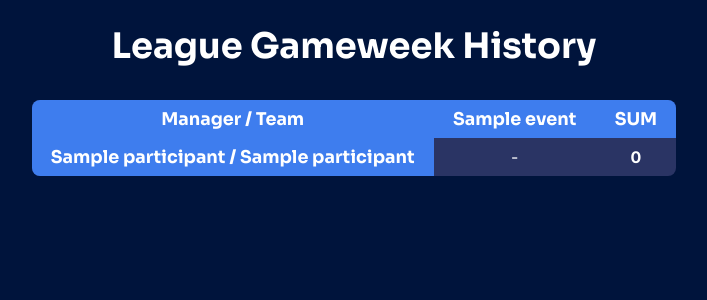
After one commit to torkiljohnsen/live_fpl_league, a Python web app: template templates/league_gameweek_history.html in a window 1280 px wide. The commit adds this page. Shown: the top 300 px of the page, without its empty margins (286-993 px from the left). Run offline with Jinja, Linux system fonts and the light colour scheme; the template is opened without the code that fills it: most values are stand-ins (such as "Sample title", 1, 10 or a date in 2020).

Commit message:
Refactor, add a new template
Prepare for showing the gameweek history screen.

```diff
--- a/fpl/fpl_league.py
+++ b/fpl/fpl_league.py
@@ -6,8 +6,12 @@ class FPLLeague:
         self.league_id = league_id
         self.fpl_api = fpl_api
         self.bootstrap = self.fpl_api.get_bootstrap_static()
+        self._set_events_list()
         self._set_finished_event_ids()
         self._init_league_data()
+
+    def _set_events_list(self):
+        self.event_ids = sorted(event['id'] for event in self.bootstrap['events'])
 
     def _set_finished_event_ids(self):
         self.finished_event_ids = [event["id"] for event in self.bootstrap["events"] if event["finished"]]
@@ -65,4 +69,5 @@ class FPLLeague:
         summary = dict(self.info)
         summary["generated_time"] = datetime.now(timezone.utc).replace(microsecond=0).isoformat().replace("+00:00", "Z")
         summary["participants"] = self.get_participants()
+        summary["event_ids"] = self.event_ids
         return summary
--- /dev/null
+++ b/templates/base.html
@@ -0,0 +1,14 @@
+<!DOCTYPE html>
+<html lang="en">
+<head>
+    <meta charset="UTF-8">
+    <meta name="viewport" content="width=device-width, initial-scale=1.0">
+    <title>{% block title %}FPL League{% endblock %}</title>
+    <link href="https://fonts.googleapis.com/css2?family=Inter:wght@400;700&family=Sora:wght@700&display=swap" rel="stylesheet">
+    <link rel="stylesheet" href="style.css">
+    {% block extra_head %}{% endblock %}
+</head>
+<body>
+    {% block body %}{% endblock %}
+</body>
+</html>
--- /dev/null
+++ b/templates/league_gameweek_history.html
@@ -0,0 +1,37 @@
+{% extends "base.html" %}
+
+{% block title %}League Gameweek History{% endblock %}
+
+{% block body %}
+<h1>League Gameweek History</h1>
+<table>
+    <tr>
+        <th>Manager / Team</th>
+        {% for event in event_ids %}
+            <th>{{ event }}</th>
+        {% endfor %}
+        <th>SUM</th>
+    </tr>
+    {% for p in participants %}
+        <tr>
+            <th>{{ p.manager_name }} / {{ p.team_name }}</th>
+            {% set points_list = [] %}
+            {% for event in event_ids %}
+                {% set points = None %}
+                {% for h in p.history %}
+                    {% if h.event == event %}
+                        {% set points = h.points %}
+                    {% endif %}
+                {% endfor %}
+                {% if points is not none %}
+                    <td>{{ points }}</td>
+                    {% set _ = points_list.append(points) %}
+                {% else %}
+                    <td>-</td>
+                {% endif %}
+            {% endfor %}
+            <td><b>{{ points_list | sum }}</b></td>
+        </tr>
+    {% endfor %}
+</table>
+{% endblock %}
```
Also changed, not shown: docs/league_standings_1639886.html (+3 -0 lines), generate_html.py (+15 -3 lines), templates/league_standings.html (+6 -12 lines), fpl/sample_data/bootstrap_static_sample.json (deleted).
